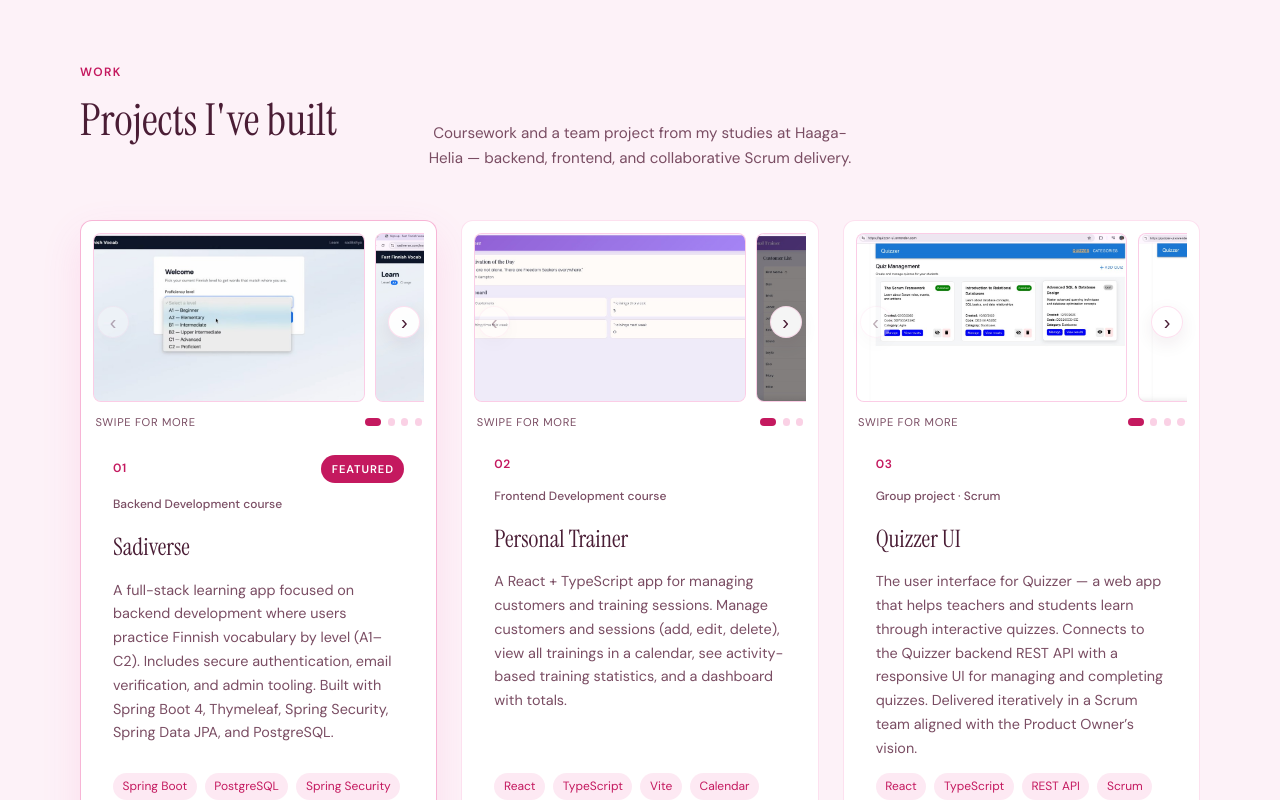
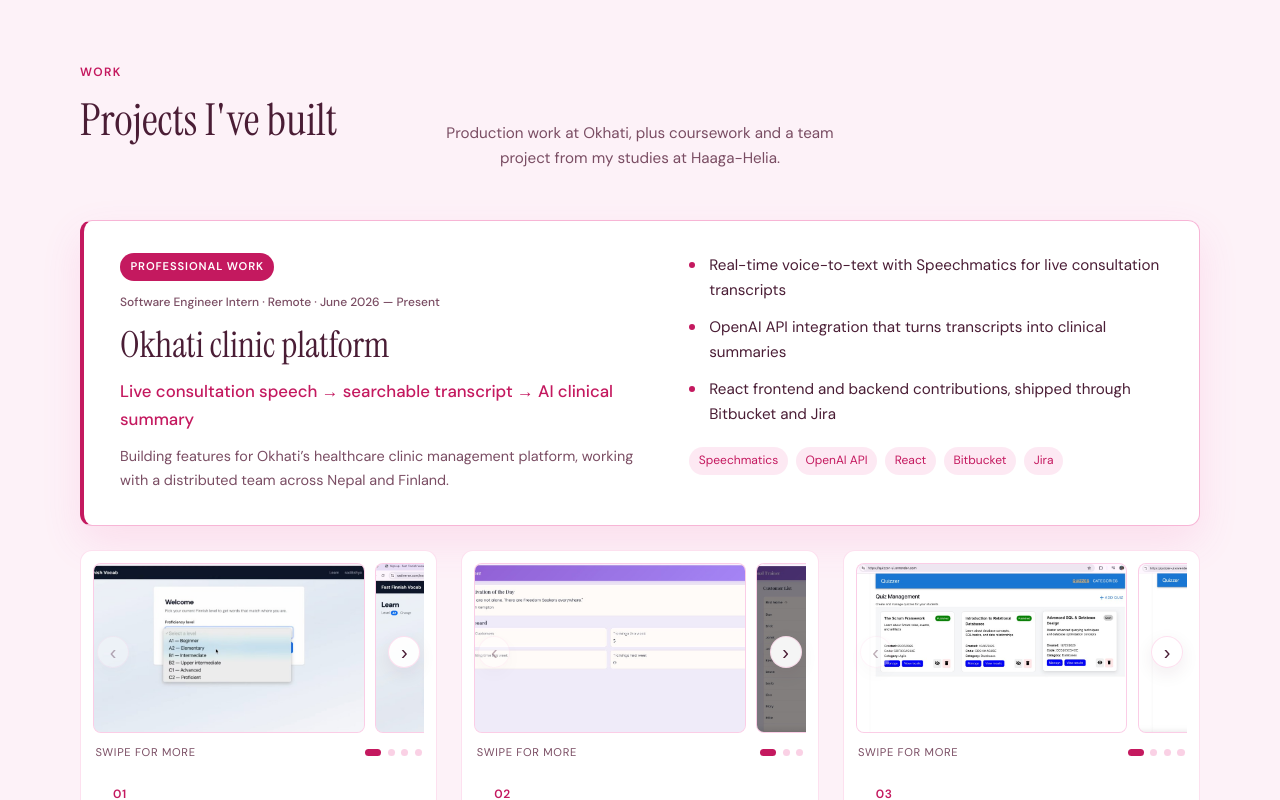
Before and after one commit to sadikshyeah/Sadi_portfolio, a React (Vite) app: page / in a window 1280 px wide. Shown: the part 2580-3380 px from the top of the page. Built offline with nearby package versions, Linux system fonts and the light colour scheme.

Commit message:
Add professional work section for Okhati in portfolio and update Projects component

```diff
--- a/src/components/Projects.tsx
+++ b/src/components/Projects.tsx
@@ -2,15 +2,40 @@
 import { ProjectGallery } from './ProjectGallery'
 
 export function Projects() {
+  const work = portfolio.professionalWork
+
   return (
     <section className="section" id="projects" data-reveal>
       <div className="container">
         <p className="eyebrow">Work</p>
         <h2 className="section__title">Projects I&apos;ve built</h2>
         <p className="section__subtitle">
-          Coursework and a team project from my studies at Haaga-Helia — backend,
-          frontend, and collaborative Scrum delivery.
+          Production work at Okhati, plus coursework and a team project from my
+          studies at Haaga-Helia.
         </p>
+        <article className="work-feature">
+          <div className="work-feature__main">
+            <div className="project-card__meta">
+              <span className="project-card__badge">Professional work</span>
+            </div>
+            <p className="project-card__context">{work.context}</p>
+            <h3 className="work-feature__title">{work.title}</h3>
+            <p className="work-feature__outcome">{work.outcome}</p>
+            <p className="project-card__desc">{work.description}</p>
+          </div>
+          <div className="work-feature__side">
+            <ul className="work-feature__list">
+              {work.highlights.map((item) => (
+                <li key={item}>{item}</li>
+              ))}
+            </ul>
+            <ul className="project-card__tags">
+              {work.tags.map((tag) => (
+                <li key={tag}>{tag}</li>
+              ))}
+            </ul>
+          </div>
+        </article>
         <div className="projects__grid">
           {portfolio.projects.map((project, index) => {
             const isFeatured = 'featured' in project && project.featured
--- a/src/data/portfolio.ts
+++ b/src/data/portfolio.ts
@@ -60,11 +60,23 @@
       ],
     },
   ],
+  professionalWork: {
+    title: 'Okhati clinic platform',
+    context: 'Software Engineer Intern · Remote · June 2026 — Present',
+    outcome: 'Live consultation speech → searchable transcript → AI clinical summary',
+    description:
+      'Building features for Okhati’s healthcare clinic management platform, working with a distributed team across Nepal and Finland.',
+    highlights: [
+      'Real-time voice-to-text with Speechmatics for live consultation transcripts',
+      'OpenAI API integration that turns transcripts into clinical summaries',
+      'React frontend and backend contributions, shipped through Bitbucket and Jira',
+    ],
+    tags: ['Speechmatics', 'OpenAI API', 'React', 'Bitbucket', 'Jira'],
+  },
   projects: [
     {
       title: 'Sadiverse',
       context: 'Backend Development course',
-      featured: true,
       description:
         'A full-stack learning app focused on backend development where users practice Finnish vocabulary by level (A1–C2). Includes secure authentication, email verification, and admin tooling. Built with Spring Boot 4, Thymeleaf, Spring Security, Spring Data JPA, and PostgreSQL.',
       tags: [
```
